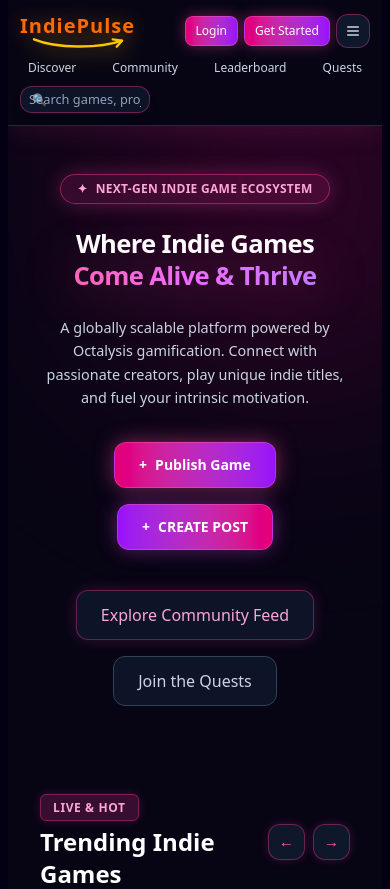
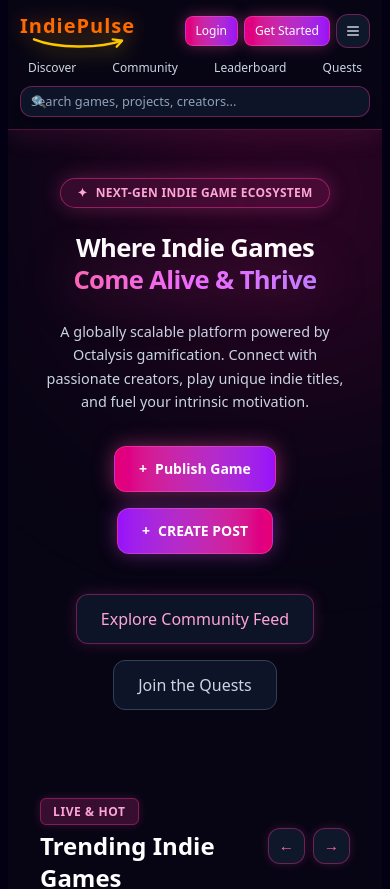
Before and after one commit to Patil-IndiePulse/IndiePulse, a Next.js app: page / in a window 390 px wide. Shown: the top 889 px of the page. Built offline with nearby package versions, Linux system fonts and the light colour scheme.

Commit message:
fix global css and force full width search bar

```diff
--- a/app/globals.css
+++ b/app/globals.css
@@ -9,8 +9,7 @@ body {
   width: 100%;
 }
 
-/* --- Laptop & Default View --- */
-header, main, section, footer {
+footer {
   width: 100%;
   max-width: 1200px;
   margin: 0 auto;
@@ -39,11 +38,12 @@ header, main, section, footer {
     width: auto !important;
   }
 
-  /* Make search bar compact and visible on mobile */
+  /* Make search bar full-width and properly padded on mobile */
   input[type="text"], .search-bar, nav input {
     font-size: 0.8rem !important;
-    padding: 4px 8px !important;
-    max-width: 130px !important;
+    padding: 6px 10px !important;
+    width: 100% !important;
+    max-width: 100% !important;
   }
 
   /* Fit navigation links neatly side-by-side */
```
